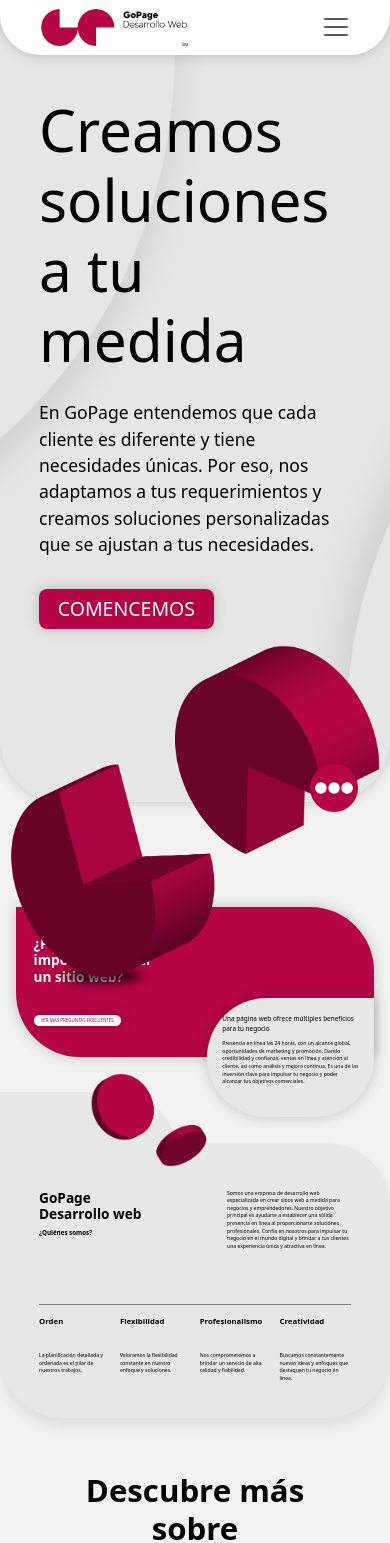
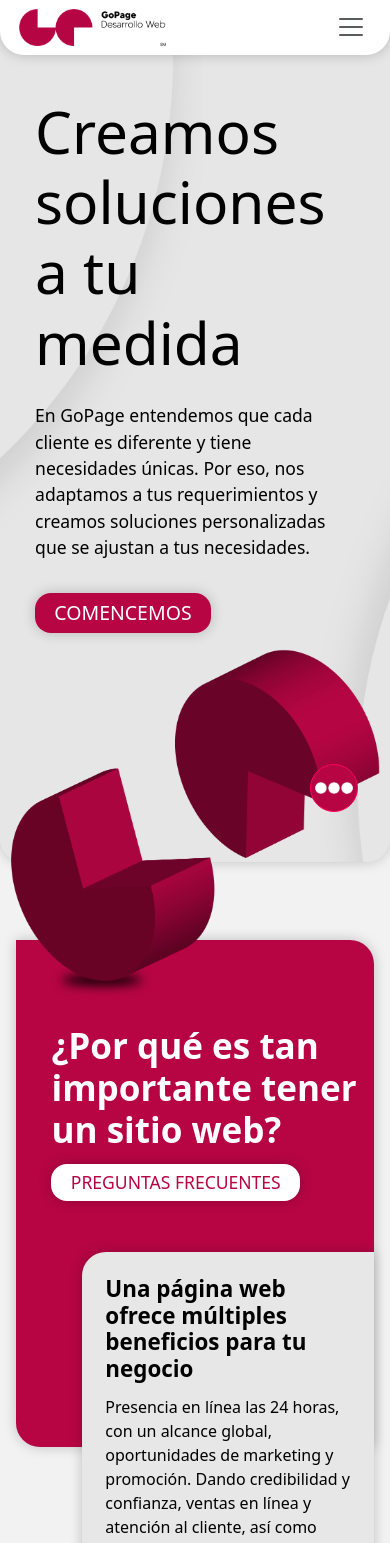
Before and after one commit to dileo24/portafolioGP, a React (Create React App) app in the folder client/: page / in a window 390 px wide. Shown: the top 1543 px of the page. Built offline with nearby package versions, Linux system fonts and the light colour scheme.

Commit message:
responsive mobile

```diff
--- a/client/src/components/Nosotros.jsx
+++ b/client/src/components/Nosotros.jsx
@@ -36,7 +36,7 @@ export default function Nosotros() {
             ¿Por qué es tan <br /> importante tener <br /> un sitio web?
           </h1>
           <a className="button-beneficios" href="./help">
-            VER MÁS PREGUNTAS FRECUENTES
+            <span>VER MÁS</span> PREGUNTAS FRECUENTES
           </a>
         </div>
         <div className="box2">
--- a/client/src/styles/components/_buttonExt.scss
+++ b/client/src/styles/components/_buttonExt.scss
@@ -9,7 +9,7 @@
     height: 3.5rem;
     width: 3.5rem;
     margin-bottom: 1rem;
-    border: 2px solid $magenta;
+    border: 1px solid $magentaFuerte;
     transition: all 0.3s;
     background-color: $magenta;
     .icono {
--- a/client/src/styles/components/_contacto.scss
+++ b/client/src/styles/components/_contacto.scss
@@ -187,23 +187,33 @@
                 margin-bottom: 10%;
               }
               input::placeholder {
-                font-size: 4vw;
+                font-size: 100%;
                 padding-bottom: 5%;
+                color: white;
               }
             }
             .sect1 {
               input {
                 margin-left: -10%;
+                border: 1.5px solid white;
+                padding: 5% 2%;
               }
             }
             .sect2 {
               input {
                 margin-left: 10%;
+                border: 1.5px solid white;
+                padding: 5% 2%;
               }
             }
           }
+          textarea {
+            padding: 0.3% 0 30% 1%;
+            border: 1.5px solid white;
+          }
           textarea::placeholder {
-            font-size: 4vw;
+            font-size: 100%;
+            color: white;
           }
           .btnEnviar {
             font-size: 4vw;
--- a/client/src/styles/components/_navbar.scss
+++ b/client/src/styles/components/_navbar.scss
@@ -53,6 +53,11 @@
 // Celulares horizontal y tablets
 @media only screen and (min-width: 700px) and (max-width: 991px) {
   .navContainer {
+    border-radius: 0 0 1.5rem 1.5rem;
+    -webkit-border-radius: 0 0 1.5rem 1.5rem;
+    -moz-border-radius: 0 0 1.5rem 1.5rem;
+    -ms-border-radius: 0 0 1.5rem 1.5rem;
+    -o-border-radius: 0 0 1.5rem 1.5rem;
     padding: 0.5% 0;
     .navbar {
       .containNav {
@@ -90,14 +95,22 @@
 // Celulares vertical
 @media only screen and (max-width: 700px) {
   .navContainer {
+    border-radius: 0 0 1.5rem 1.5rem;
+    -webkit-border-radius: 0 0 1.5rem 1.5rem;
+    -moz-border-radius: 0 0 1.5rem 1.5rem;
+    -ms-border-radius: 0 0 1.5rem 1.5rem;
+    -o-border-radius: 0 0 1.5rem 1.5rem;
     .navbar {
       .containNav {
         .navbar-brand {
           width: 40%;
+          .logo {
+            margin-left: 5%;
+          }
         }
         .navbar-toggler {
           border: none;
-          margin-right: 4%;
+          margin-right: 0;
         }
         .navbar-toggler:focus {
           box-shadow: none;
--- a/client/src/styles/components/_nosotros.scss
+++ b/client/src/styles/components/_nosotros.scss
@@ -237,10 +237,14 @@
     .inicio {
       background-size: cover;
       background-position: center;
-      height: 95vh;
       margin-bottom: 20%;
-      padding: 0 10%;
-      // padding-bottom: 15%;
+      padding: 0 9% 60% 9%;
+      border-radius: 0 0 1.5rem 1.5rem;
+      -webkit-border-radius: 0 0 1.5rem 1.5rem;
+      -moz-border-radius: 0 0 1.5rem 1.5rem;
+      -ms-border-radius: 0 0 1.5rem 1.5rem;
+      -o-border-radius: 0 0 1.5rem 1.5rem;
+      //padding-bottom: 15%;
       .titulo-inicio {
         font-size: 15vw;
         padding: 0;
@@ -260,6 +264,11 @@
         font-size: 5vw;
         padding: 2% 6%;
         margin: 0;
+        border-radius: 1rem;
+        -webkit-border-radius: 1rem;
+        -moz-border-radius: 1rem;
+        -ms-border-radius: 1rem;
+        -o-border-radius: 1rem;
       }
       .GPcontainer {
         position: absolute;
@@ -278,21 +287,54 @@
     }
 
     .beneficios {
+      padding: 0 4% 60% 4%;
+
       .box1 {
+        padding: 10% 0 70% 10%;
+        border-radius: 0 1.5rem 0 1.5rem;
+        -webkit-border-radius: 0 1.5rem 0 1.5rem;
+        -moz-border-radius: 0 1.5rem 0 1.5rem;
+        -ms-border-radius: 0 1.5rem 0 1.5rem;
+        -o-border-radius: 0 1.5rem 0 1.5rem;
         .titulo-beneficios {
+          margin-top: 15%;
+          font-size: 9vw;
+          width: 100%;
         }
         .button-beneficios {
-        }
-        .button-beneficios:hover {
+          font-size: $descrSizeResp;
+          padding: 2% 6%;
+          border-radius: 1rem;
+          -webkit-border-radius: 1rem;
+          -moz-border-radius: 1rem;
+          -ms-border-radius: 1rem;
+          -o-border-radius: 1rem;
+          span {
+            display: none;
+          }
         }
       }
       .box2 {
+        border-radius: 1.5rem 0 1.5rem 1.5rem;
+        -webkit-border-radius: 1.5rem 0 1.5rem 1.5rem;
+        -moz-border-radius: 1.5rem 0 1.5rem 1.5rem;
+        -ms-border-radius: 1.5rem 0 1.5rem 1.5rem;
+        -o-border-radius: 1.5rem 0 1.5rem 1.5rem;
+        margin-top: -50%;
+        width: 75%;
+        padding: 6%;
         .subtitulo-beneficios {
+          font-size: 140%;
+          font-weight: bolder;
+          line-height: 120%;
         }
         .descr-beneficios {
+          font-size: 100%;
+          font-weight: normal;
         }
       }
       .box3 {
+        margin-top: 50%;
       }
       .circulos3D {
         img {
--- a/client/src/styles/components/_planes.scss
+++ b/client/src/styles/components/_planes.scss
@@ -228,7 +228,7 @@
       padding: 0 3% 5% 3%;
       p {
         color: black;
-        font-size: $descrSizeResp;
+        font-size: 118%;
         font-weight: 300;
       }
       .planOro {
```
